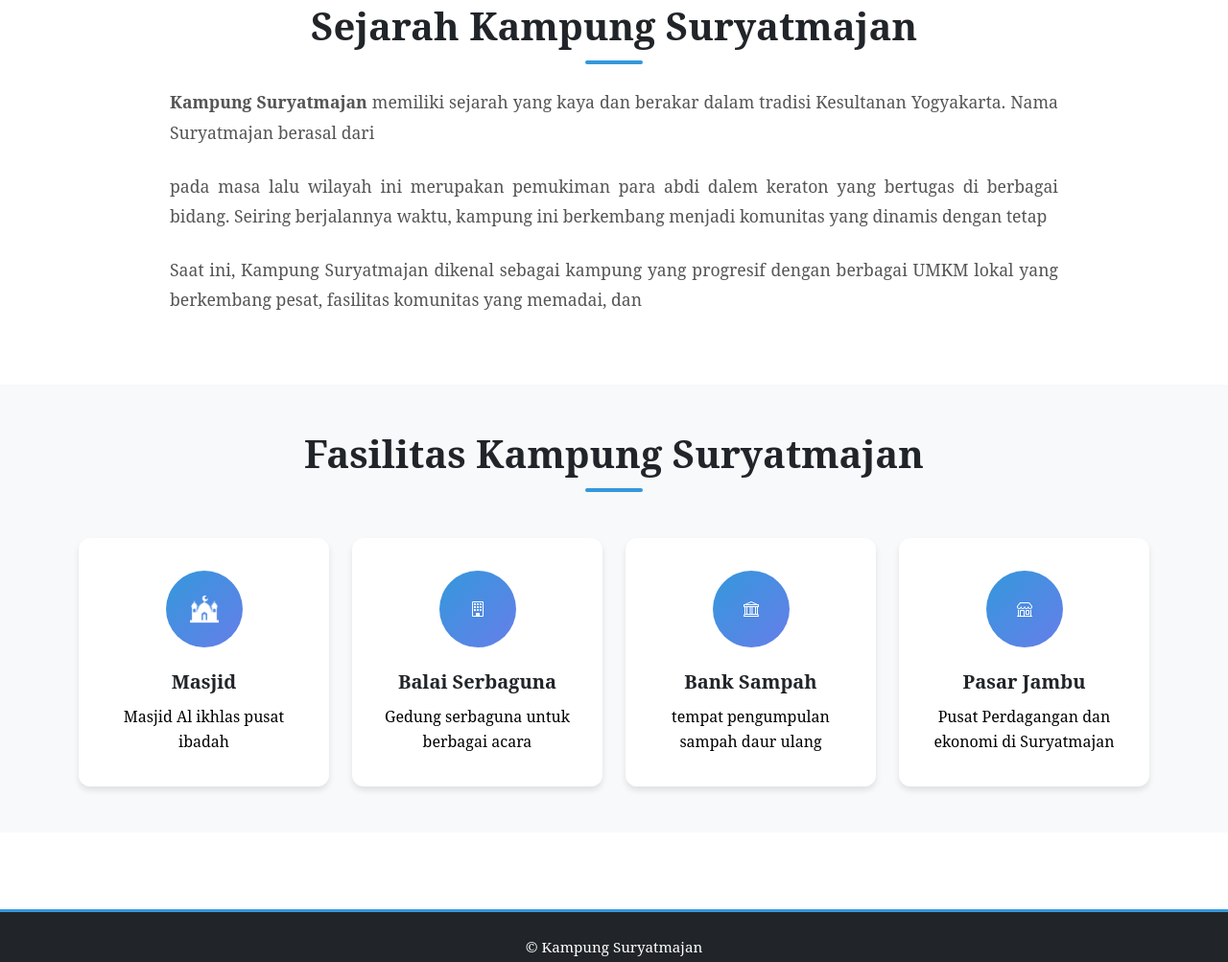
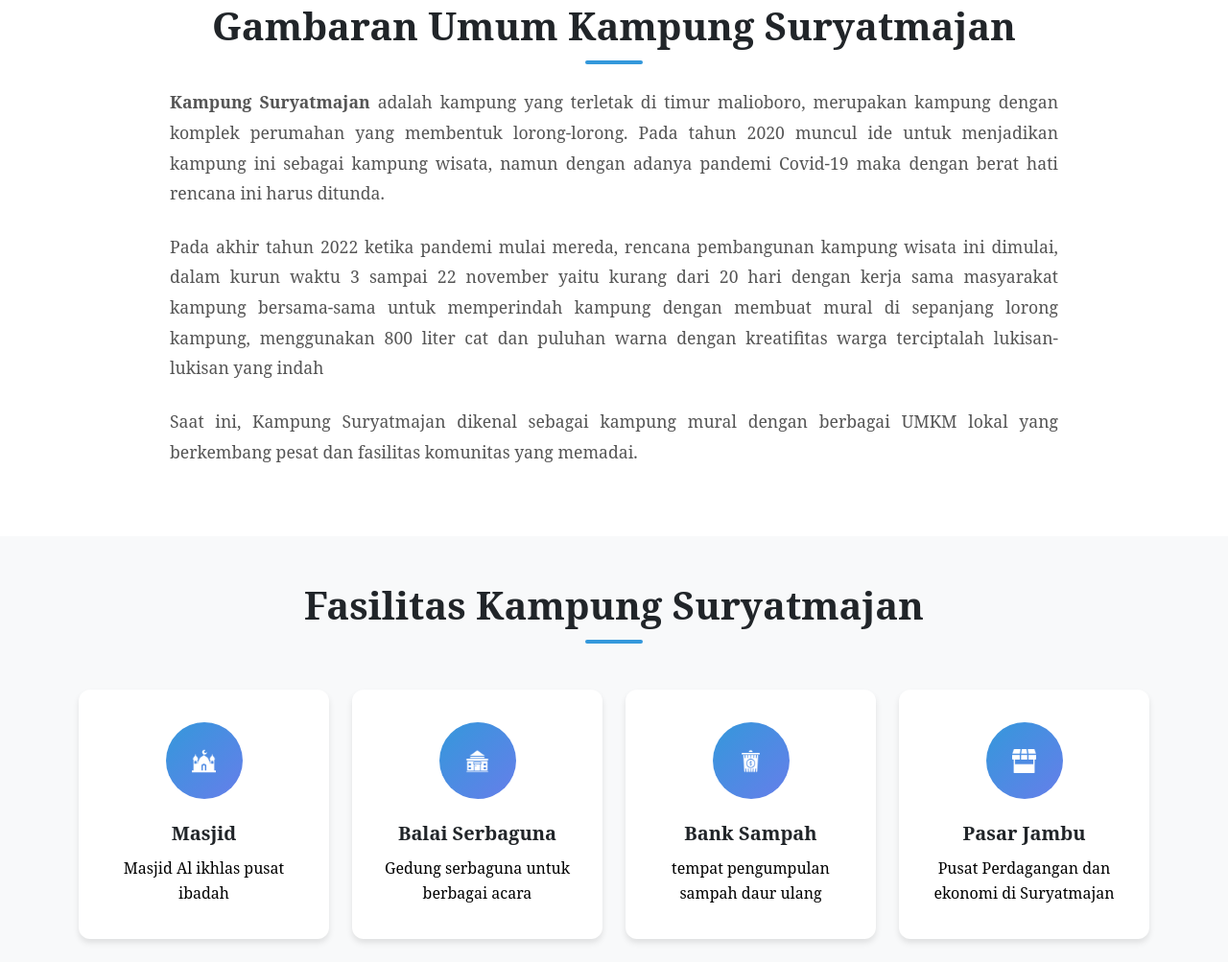
Before and after one commit to suryatmajanwisata-cloud/Website-Suryatmajan, a plain HTML site: page home.html in a window 1280 px wide. Shown: the part 658-1661 px from the top of the page at 96% size. Drawn offline with nearby package versions, Linux system fonts and the light colour scheme.

Commit message:
initial commit

```diff
--- a/home.css
+++ b/home.css
@@ -172,8 +172,8 @@ body {
 
 /* untuk image di dalam fasilitas card */
 .facility-icon img {
-  width: 30px;
-  height: 30px;
+  width: 25px;
+  height: 25px;
   object-fit: contain;
   filter: brightness(0) invert(1);
 }
--- a/home.html
+++ b/home.html
@@ -84,24 +84,30 @@
           <div class="row">
             <div class="col-lg-10 mx-auto">
               <h2 class="section-title text-center mb-4">
-                Sejarah Kampung Suryatmajan
+                Gambaran Umum Kampung Suryatmajan
               </h2>
               <div class="sejarah-content">
                 <p>
-                  <strong>Kampung Suryatmajan</strong> memiliki sejarah yang
-                  kaya dan berakar dalam tradisi Kesultanan Yogyakarta. Nama
-                  Suryatmajan berasal dari
+                  <strong>Kampung Suryatmajan</strong> adalah kampung yang
+                  terletak di timur malioboro, merupakan kampung dengan komplek
+                  perumahan yang membentuk lorong-lorong. Pada tahun 2020 muncul
+                  ide untuk menjadikan kampung ini sebagai kampung wisata, namun
+                  dengan adanya pandemi Covid-19 maka dengan berat hati rencana
+                  ini harus ditunda.
                 </p>
                 <p>
-                  pada masa lalu wilayah ini merupakan pemukiman para abdi dalem
-                  keraton yang bertugas di berbagai bidang. Seiring berjalannya
-                  waktu, kampung ini berkembang menjadi komunitas yang dinamis
-                  dengan tetap
+                  Pada akhir tahun 2022 ketika pandemi mulai mereda, rencana
+                  pembangunan kampung wisata ini dimulai, dalam kurun waktu 3
+                  sampai 22 november yaitu kurang dari 20 hari dengan kerja sama
+                  masyarakat kampung bersama-sama untuk memperindah kampung
+                  dengan membuat mural di sepanjang lorong kampung, menggunakan
+                  800 liter cat dan puluhan warna dengan kreatifitas warga
+                  terciptalah lukisan-lukisan yang indah
                 </p>
                 <p>
-                  Saat ini, Kampung Suryatmajan dikenal sebagai kampung yang
-                  progresif dengan berbagai UMKM lokal yang berkembang pesat,
-                  fasilitas komunitas yang memadai, dan
+                  Saat ini, Kampung Suryatmajan dikenal sebagai kampung mural
+                  dengan berbagai UMKM lokal yang berkembang pesat dan fasilitas
+                  komunitas yang memadai.
                 </p>
               </div>
             </div>
@@ -131,21 +137,7 @@
             <div class="col-md-6 col-lg-3">
               <div class="facility-card">
                 <div class="facility-icon">
-                  <svg
-                    xmlns="http://www.w3.org/2000/svg"
-                    width="16"
-                    height="16"
-                    fill="currentColor"
-                    class="bi bi-building"
-                    viewBox="0 0 16 16"
-                  >
-                    <path
-                      d="M4 2.5a.5.5 0 0 1 .5-.5h1a.5.5 0 0 1 .5.5v1a.5.5 0 0 1-.5.5h-1a.5.5 0 0 1-.5-.5zm3 0a.5.5 0 0 1 .5-.5h1a.5.5 0 0 1 .5.5v1a.5.5 0 0 1-.5.5h-1a.5.5 0 0 1-.5-.5zm3.5-.5a.5.5 0 0 0-.5.5v1a.5.5 0 0 0 .5.5h1a.5.5 0 0 0 .5-.5v-1a.5.5 0 0 0-.5-.5zM4 5.5a.5.5 0 0 1 .5-.5h1a.5.5 0 0 1 .5.5v1a.5.5 0 0 1-.5.5h-1a.5.5 0 0 1-.5-.5zM7.5 5a.5.5 0 0 0-.5.5v1a.5.5 0 0 0 .5.5h1a.5.5 0 0 0 .5-.5v-1a.5.5 0 0 0-.5-.5zm2.5.5a.5.5 0 0 1 .5-.5h1a.5.5 0 0 1 .5.5v1a.5.5 0 0 1-.5.5h-1a.5.5 0 0 1-.5-.5zM4.5 8a.5.5 0 0 0-.5.5v1a.5.5 0 0 0 .5.5h1a.5.5 0 0 0 .5-.5v-1a.5.5 0 0 0-.5-.5zm2.5.5a.5.5 0 0 1 .5-.5h1a.5.5 0 0 1 .5.5v1a.5.5 0 0 1-.5.5h-1a.5.5 0 0 1-.5-.5zm3.5-.5a.5.5 0 0 0-.5.5v1a.5.5 0 0 0 .5.5h1a.5.5 0 0 0 .5-.5v-1a.5.5 0 0 0-.5-.5z"
-                    />
-                    <path
-                      d="M2 1a1 1 0 0 1 1-1h10a1 1 0 0 1 1 1v14a1 1 0 0 1-1 1H3a1 1 0 0 1-1-1zm11 0H3v14h3v-2.5a.5.5 0 0 1 .5-.5h3a.5.5 0 0 1 .5.5V15h3z"
-                    />
-                  </svg>
+                  <img src="assets/gedung.png" alt="Bank Sampah" />
                 </div>
                 <h3 class="facility-title">Balai Serbaguna</h3>
                 <p class="facility-desc">
@@ -158,18 +150,7 @@
             <div class="col-md-6 col-lg-3">
               <div class="facility-card">
                 <div class="facility-icon">
-                  <svg
-                    xmlns="http://www.w3.org/2000/svg"
-                    width="16"
-                    height="16"
-                    fill="currentColor"
-                    class="bi bi-bank"
-                    viewBox="0 0 16 16"
-                  >
-                    <path
-                      d="m8 0 6.61 3h.89a.5.5 0 0 1 .5.5v2a.5.5 0 0 1-.5.5H15v7a.5.5 0 0 1 .485.38l.5 2a.498.498 0 0 1-.485.62H.5a.498.498 0 0 1-.485-.62l.5-2A.5.5 0 0 1 1 13V6H.5a.5.5 0 0 1-.5-.5v-2A.5.5 0 0 1 .5 3h.89zM3.777 3h8.447L8 1zM2 6v7h1V6zm2 0v7h2.5V6zm3.5 0v7h1V6zm2 0v7H12V6zM13 6v7h1V6zm2-1V4H1v1zm-.39 9H1.39l-.25 1h13.72z"
-                    />
-                  </svg>
+                  <img src="assets/banksampah.png" alt="Bank Sampah" />
                 </div>
                 <h3 class="facility-title">Bank Sampah</h3>
                 <p class="facility-desc">
@@ -182,18 +163,7 @@
             <div class="col-md-6 col-lg-3">
               <div class="facility-card">
                 <div class="facility-icon">
-                  <svg
-                    xmlns="http://www.w3.org/2000/svg"
-                    width="16"
-                    height="16"
-                    fill="currentColor"
-                    class="bi bi-shop"
-                    viewBox="0 0 16 16"
-                  >
-                    <path
-                      d="M2.97 1.35A1 1 0 0 1 3.73 1h8.54a1 1 0 0 1 .76.35l2.609 3.044A1.5 1.5 0 0 1 16 5.37v.255a2.375 2.375 0 0 1-4.25 1.458A2.37 2.37 0 0 1 9.875 8 2.37 2.37 0 0 1 8 7.083 2.37 2.37 0 0 1 6.125 8a2.37 2.37 0 0 1-1.875-.917A2.375 2.375 0 0 1 0 5.625V5.37a1.5 1.5 0 0 1 .361-.976zm1.78 4.275a1.375 1.375 0 0 0 2.75 0 .5.5 0 0 1 1 0 1.375 1.375 0 0 0 2.75 0 .5.5 0 0 1 1 0 1.375 1.375 0 1 0 2.75 0V5.37a.5.5 0 0 0-.12-.325L12.27 2H3.73L1.12 5.045A.5.5 0 0 0 1 5.37v.255a1.375 1.375 0 0 0 2.75 0 .5.5 0 0 1 1 0M1.5 8.5A.5.5 0 0 1 2 9v6h1v-5a1 1 0 0 1 1-1h3a1 1 0 0 1 1 1v5h6V9a.5.5 0 0 1 1 0v6h.5a.5.5 0 0 1 0 1H.5a.5.5 0 0 1 0-1H1V9a.5.5 0 0 1 .5-.5M4 15h3v-5H4zm5-5a1 1 0 0 1 1-1h2a1 1 0 0 1 1 1v3a1 1 0 0 1-1 1h-2a1 1 0 0 1-1-1zm3 0h-2v3h2z"
-                    />
-                  </svg>
+                  <img src="assets/pasar.png" alt="Pasar" />
                 </div>
                 <h3 class="facility-title">Pasar Jambu</h3>
                 <p class="facility-desc">
```
Also changed, not shown: assets/banksampah.png (added), assets/gedung.png (added), assets/pasar.png (added).
